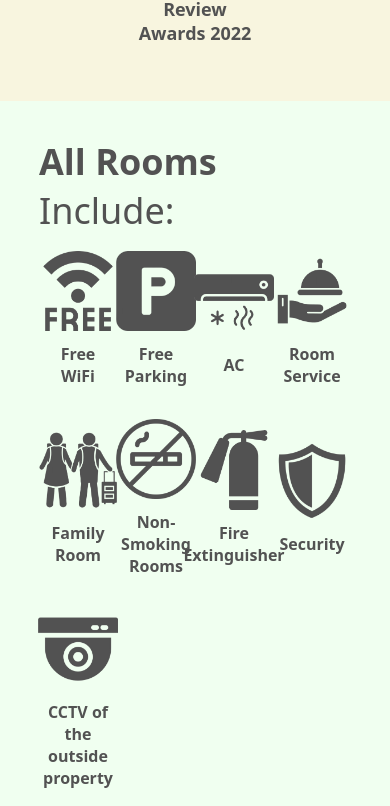
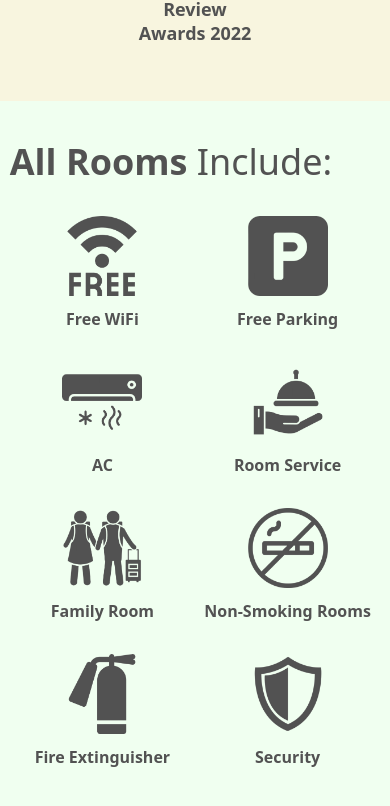
Before and after one commit to ErminMusic/Visit-Dre-nica, a React (Vite) app: page / in a window 390 px wide. Shown: the part 2415-3221 px from the top of the page. Built offline with nearby package versions, Linux system fonts and the light colour scheme.

Commit message:
Room Equipment Responsive

```diff
--- a/src/components/RoomEquipment.jsx
+++ b/src/components/RoomEquipment.jsx
@@ -164,7 +164,6 @@ function RoomEquipment() {
 
             </IconHolder>
           ))}
-
         </IconWrap>
 
         <Title>
@@ -196,6 +195,7 @@ function RoomEquipment() {
               </IconHolder>
             ))}
           </IconWrap>
+
         <Title>
           <span>Services:</span>
         </Title>
@@ -221,19 +221,22 @@ const Wrap =  styled.div`
   background-color: #F0FFF0;
   width: 100%;
   color: #525252;
-  padding: 36px 0;
+  padding: 18px 0 36px 0;
   display: flex;
   justify-content: center;
 `
 
 const Container = styled.div`
   width: 80%;
-  height: 2000px;
+
+  @media (max-width: 850px) {
+    width: 95%;
+  }
 `
 
 const Title = styled.p`
   font-size: 36px;
-
+  margin: 18px 0 14px 0;
   span {
     font-weight: bold;
   }
@@ -255,6 +258,14 @@ const IconHolder = styled.div`
   padding: 16px 8px;
   word-wrap: break-word;
   text-align: center;
+
+  @media (max-width: 650px) {
+    width: 33%;
+  }
+
+  @media (max-width: 500px) {
+    width: 50%;
+  }
 `
 
 const Icon = styled.img`
```
Also changed, not shown: public/Images/Score.webp, src/components/Strip.jsx (line endings or trailing spaces).
